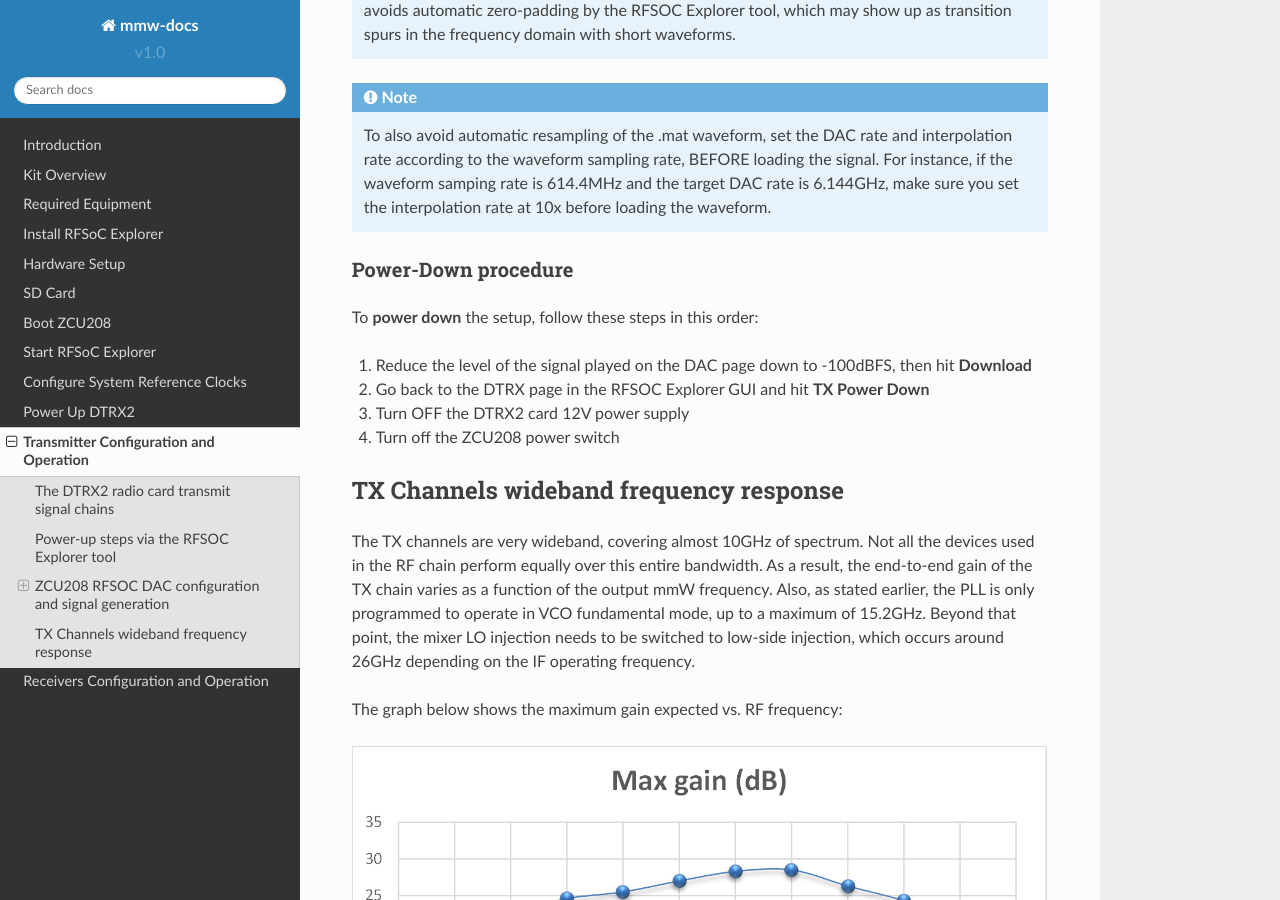
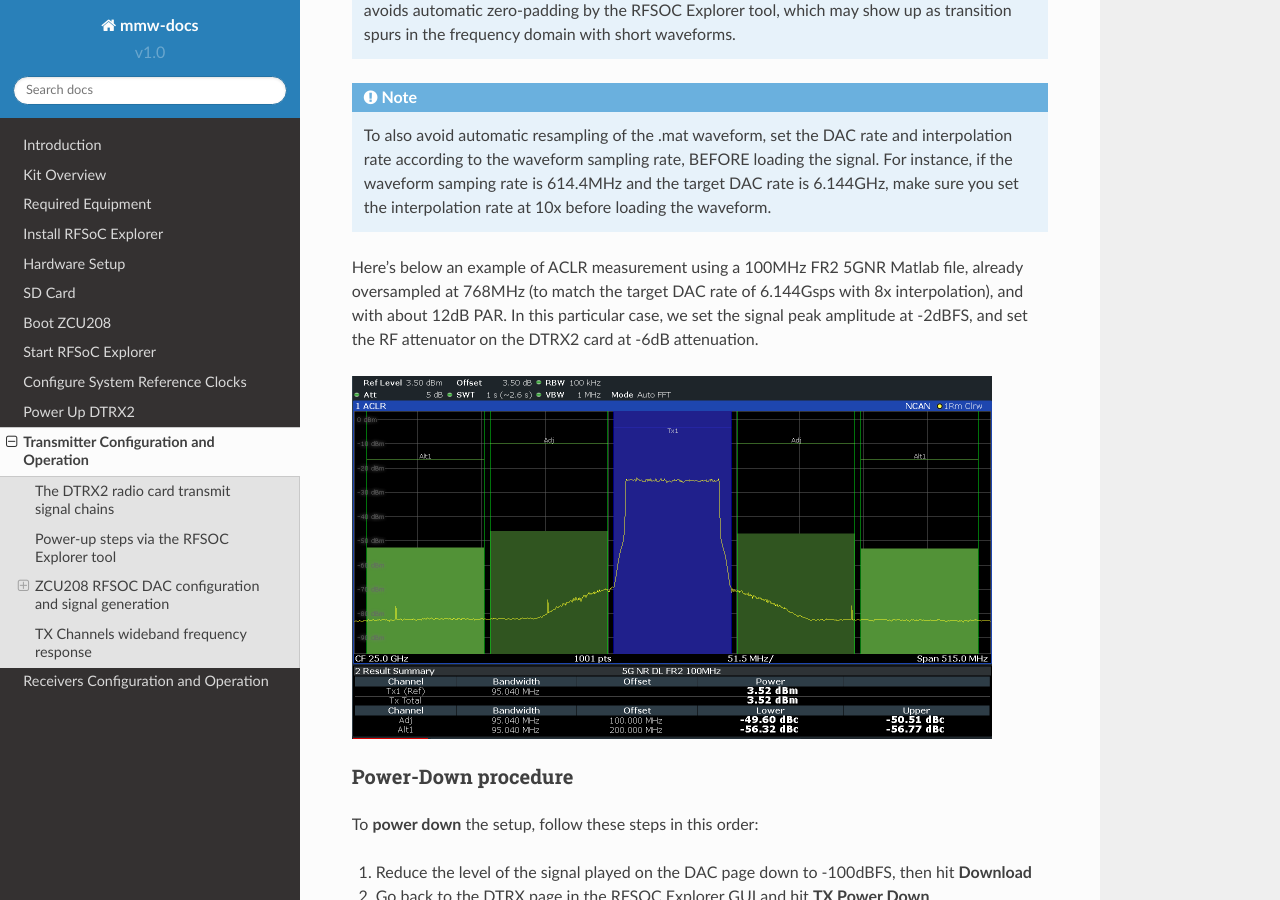
Before and after one commit to AvnetDev/rfsoc-board-docs, a Sphinx documentation site: the page built from docs/source/tx_setup.rst, in a window 1280 px wide and 900 px high, scrolled down 6104 px. Built offline with Sphinx 7.4.7 and the Read the Docs theme 2.0.0, drawn with Linux system fonts in a browser that asks for light colours.

Commit message:
Fixed VCO threshold numbers, added section about IF BW setting and plot of modulated 100MHz 5GNR signal

```diff
--- a/docs/source/tx_setup.rst
+++ b/docs/source/tx_setup.rst
@@ -143,6 +143,14 @@ When selecting **MATLAB File**, the tool can process .mat files that contain any
 
 .. note:: To also avoid automatic resampling of the .mat waveform, set the DAC rate and interpolation rate according to the waveform sampling rate, BEFORE loading the signal. For instance, if the waveform samping rate is 614.4MHz and the target DAC rate is 6.144GHz, make sure you set the interpolation rate at 10x before loading the waveform.
 
+Here's below an example of ACLR measurement using a 100MHz FR2 5GNR Matlab file, already oversampled at 768MHz (to match the target DAC rate of 6.144Gsps with 8x interpolation), and with about 12dB PAR.
+In this particular case, we set the signal peak amplitude at -2dBFS, and set the RF attenuator on the DTRX2 card at -6dB attenuation.
+
+.. image:: images_tx_setup/ACLR_25GHz_50MHz_FOFDM.png
+    :scale: 50%
+
+
+
 
 Power-Down procedure
 ^^^^^^^^^^^^^^^^^^^^
```
